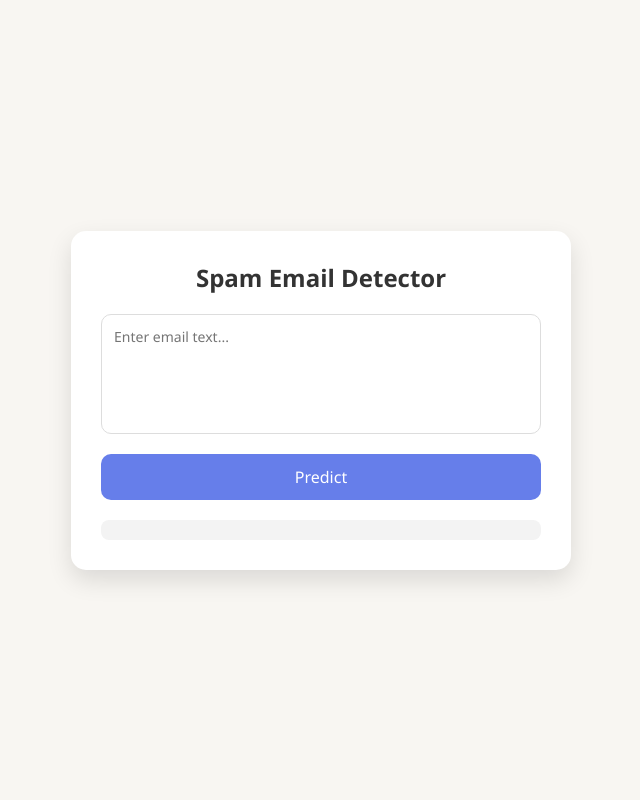
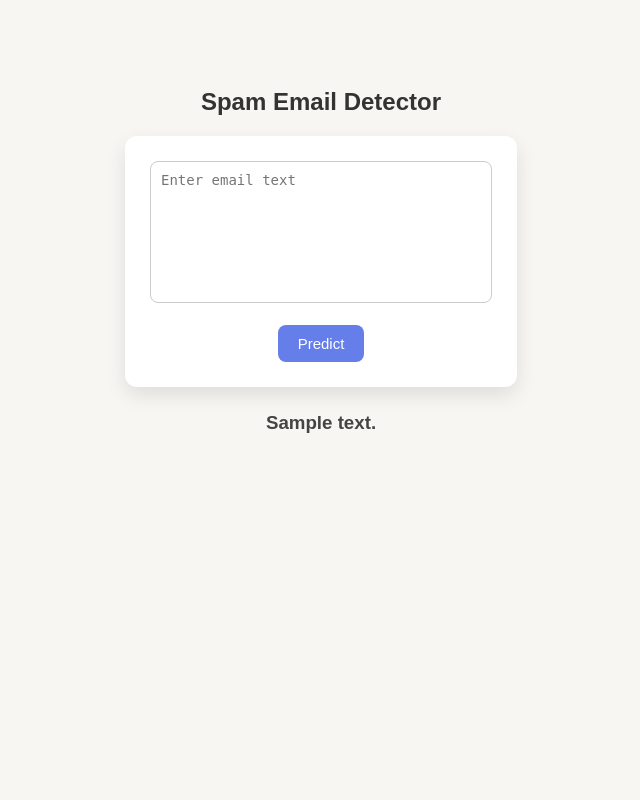
Before and after one commit to Himanshi812696/Spam-Email-Detection-, a Flask app: template templates/index.html in a window 1280 px wide. Shown: the whole page, without its empty margins (319-959 px from the left). Run offline with Flask 3, Linux system fonts and the light colour scheme; the template is opened without the code that fills it: most values are stand-ins (such as "Sample title", 1, 10 or a date in 2020); parts of the project's set-up code (start-up, migrations or seed data) failed here and were passed over.

Commit message:
Updated project

```diff
--- a/templates/index.html
+++ b/templates/index.html
@@ -1,100 +1,80 @@
 <!DOCTYPE html>
-<html lang="en">
+<html>
 <head>
-    <meta charset="UTF-8">
     <title>Spam Email Detector</title>
-    <meta name="viewport" content="width=device-width, initial-scale=1.0">
 
     <style>
-        * {
-            margin: 0;
-            padding: 0;
-            box-sizing: border-box;
-            font-family: 'Segoe UI', Tahoma, sans-serif;
-        }
-
         body {
-            height: 100vh;
-            display: flex;
-            justify-content: center;
-            align-items: center;
-            background: #f8f6f2;   /* Off-white background */
-        }
-
-        .container {
-            background: white;
-            width: 90%;
-            max-width: 500px;
-            padding: 30px;
-            border-radius: 15px;
-            box-shadow: 0 10px 25px rgba(0,0,0,0.12);
+            font-family: Arial, sans-serif;
+            background-color: #f8f6f2; /* Off-white */
             text-align: center;
+            padding-top: 60px;
         }
 
         h2 {
+            color: #333;
             margin-bottom: 20px;
-            color: #333;
+        }
+
+        form {
+            background: white;
+            display: inline-block;
+            padding: 25px;
+            border-radius: 12px;
+            box-shadow: 0 8px 20px rgba(0,0,0,0.1);
         }
 
         textarea {
-            width: 100%;
+            width: 320px;
             height: 120px;
-            padding: 12px;
-            border-radius: 10px;
-            border: 1px solid #ddd;
+            padding: 10px;
+            border-radius: 8px;
+            border: 1px solid #ccc;
             resize: none;
             font-size: 14px;
             outline: none;
-            transition: 0.3s;
         }
 
         textarea:focus {
             border-color: #667eea;
-            box-shadow: 0 0 0 3px rgba(102,126,234,0.15);
+            box-shadow: 0 0 5px rgba(102,126,234,0.4);
         }
 
         button {
-            margin-top: 15px;
-            width: 100%;
-            padding: 12px;
+            background-color: #667eea;
+            color: white;
             border: none;
-            border-radius: 10px;
-            background: #667eea;
-            color: white;
-            font-size: 16px;
+            padding: 10px 20px;
+            font-size: 15px;
+            border-radius: 8px;
             cursor: pointer;
             transition: 0.3s;
         }
 
         button:hover {
-            background: #5a67d8;
+            background-color: #5a67d8;
         }
 
-        .prediction {
-            margin-top: 20px;
-            font-size: 18px;
-            font-weight: bold;
+        h3 {
+            margin-top: 25px;
             color: #444;
-            padding: 10px;
-            border-radius: 8px;
-            background: #f3f3f3;
         }
     </style>
 </head>
+
 <body>
 
-    <div class="container">
-        <h2>Spam Email Detector</h2>
+    <h2>Spam Email Detector</h2>
 
-        <form action="/predict" method="POST">
-            <textarea name="message" placeholder="Enter email text..."></textarea>
-            <button type="submit">Predict</button>
-        </form>
-            <div class="prediction">
+    <form action="/predict" method="POST">
+        <textarea name="message" placeholder="Enter email text"></textarea>
+        <br><br>
+        <button type="submit">Predict</button>
+    </form>
 
-            </div>
-
-    </div>
+    <h3>
+        {{ prediction_text }}
+    </h3>
 
 </body>
 </html>
```
Also changed, not shown: index.html (+36 -56 lines).
